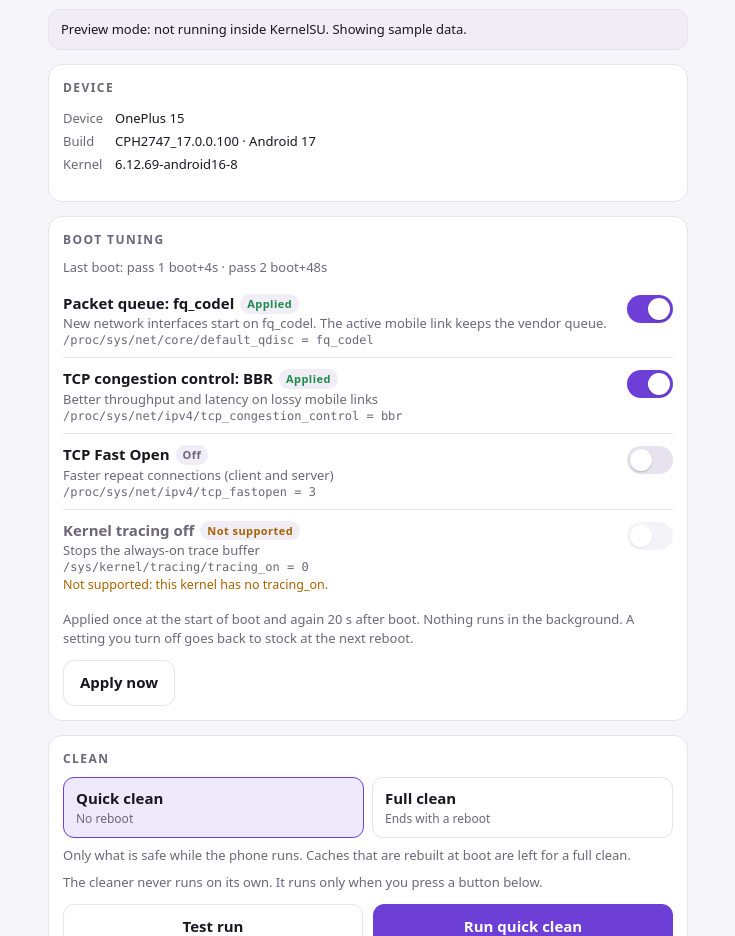
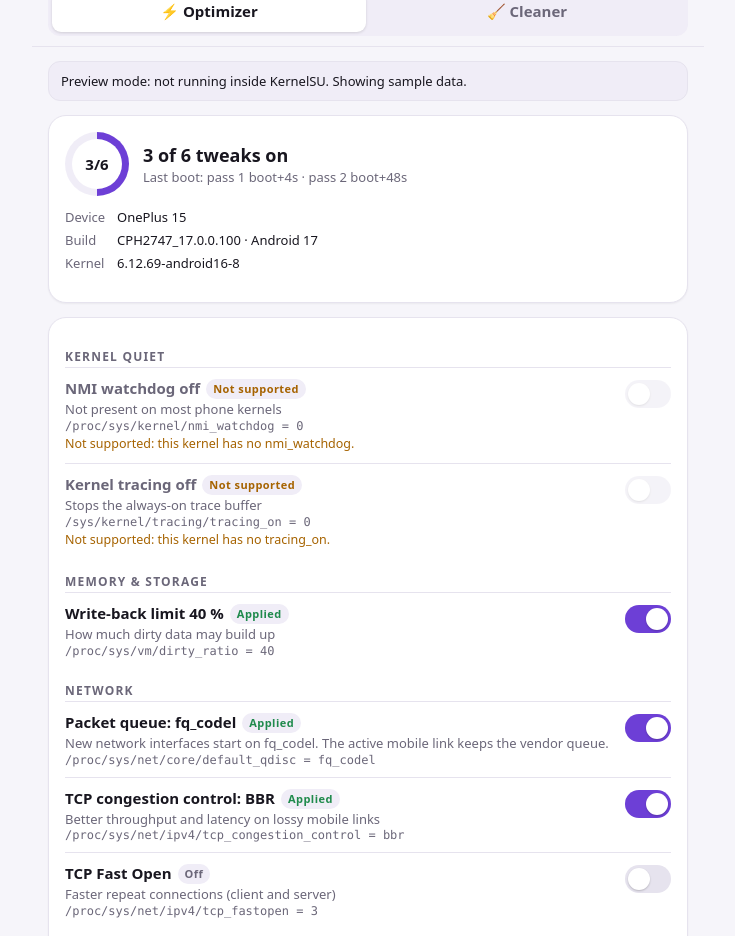
Before and after one commit to anujhalakhandi/DeepPurge, a plain HTML site: page module/webroot/index.html in a window 1280 px wide. Shown: the part 74-1010 px from the top of the page, without its empty margins (272-1007 px from the left). Drawn offline with Linux system fonts and the light colour scheme.

Commit message:
Optimizer/Cleaner tabs, new tuning and section 1 settings (HC vm_tune, debug_off, net_save, tracking_off, ASB)
Co-Authored-By: Claude Sonnet 5.5 <noreply@anthropic.com>
Claude-Session: https://claude.ai/code/session_01JVY1Y6sbmF5WjQRG8GnjJT

```diff
--- a/module/webroot/index.html
+++ b/module/webroot/index.html
@@ -21,7 +21,7 @@ main{max-width:640px;margin:0 auto}
 h1{font-size:22px;letter-spacing:.08em;margin:4px 0 2px}
 h1 small{font-size:13px;color:var(--dim);letter-spacing:0;font-weight:500;margin-left:6px}
 .sub{color:var(--dim);font-size:13px;margin:0 0 14px}
-.card{background:var(--card);border:1px solid var(--line);border-radius:14px;padding:14px;margin:0 0 14px}
+.card{background:var(--card);border:1px solid var(--line);border-radius:18px;padding:16px;margin:0 0 14px;box-shadow:0 1px 2px #0000000d}
 .card h2{font-size:12px;letter-spacing:.12em;text-transform:uppercase;color:var(--dim);margin:0 0 10px}
 .note{font-size:13px;color:var(--dim);margin:6px 0 0}
 .banner{border-radius:12px;padding:10px 12px;font-size:13px;margin:0 0 14px;border:1px solid var(--line);background:var(--chip)}
@@ -70,39 +70,71 @@ dialog ul{padding-left:18px;margin:6px 0;font-size:13.5px}
 dialog input[type=text]{font:inherit;width:100%;padding:10px;border-radius:10px;border:1px solid var(--line);background:var(--bg);color:var(--ink);margin-top:8px}
 .list{font:12px var(--mono);color:var(--dim)}
 .hidden{display:none!important}
+header.top{position:sticky;top:0;z-index:5;margin:0 -16px 14px;padding:calc(env(safe-area-inset-top) + 10px) 16px 10px;background:color-mix(in srgb,var(--bg) 88%,transparent);backdrop-filter:blur(10px);border-bottom:1px solid var(--line)}
+header.top h1{margin:0 0 8px;display:flex;align-items:baseline;gap:6px}
+.tabs{display:grid;grid-template-columns:1fr 1fr;gap:4px;background:var(--chip);border-radius:12px;padding:4px}
+.tabs button{border:0;background:transparent;padding:9px 10px;border-radius:9px;color:var(--dim)}
+.tabs button[aria-selected=true]{background:var(--card);color:var(--ink);box-shadow:0 1px 3px #0002}
+.hero{display:flex;align-items:center;gap:14px}
+.ring{--p:0;flex:none;width:64px;height:64px;border-radius:50%;display:grid;place-items:center;background:conic-gradient(var(--accent) calc(var(--p)*1%),var(--chip) 0)}
+.ring b{width:50px;height:50px;border-radius:50%;background:var(--card);display:grid;place-items:center;font-size:15px}
+.hero .big{font-size:18px;font-weight:700}
+.group{font-size:12px;letter-spacing:.1em;text-transform:uppercase;color:var(--dim);margin:14px 0 2px;font-weight:600}
+.modes{display:grid;grid-template-columns:1fr 1fr;gap:10px}
+.mode{text-align:left;padding:14px;border-radius:14px;border:1.5px solid var(--line)}
+.mode .ic{font-size:22px;display:block;margin-bottom:4px}
+.mode b{display:block;font-size:16px}
+.mode small{display:block;color:var(--dim);font-weight:500;font-size:12.5px;margin-top:2px}
+.mode[aria-pressed=true]{border-color:var(--accent);background:color-mix(in srgb,var(--accent) 12%,var(--card))}
+.runbar{display:flex;gap:10px;margin-top:14px}
+.runbar button{padding:14px 16px}
+.runbar .primary{flex:2}
 </style>
 </head>
 <body>
 <main>
+  <header class="top">
     <h1>DEEPPURGE <small id="ver"></small></h1>
-  <p class="sub">Deep clean that keeps app logins · network &amp; kernel tuning</p>
+    <div class="tabs" role="tablist">
+      <button id="tabOpt" role="tab" data-tab="opt">⚡ Optimizer</button>
+      <button id="tabCln" role="tab" data-tab="cln">🧹 Cleaner</button>
+    </div>
+  </header>
   <div id="banners"></div>
 
-  <section class="card" id="devCard">
-    <h2>Device</h2>
-    <dl class="kv" id="dev"></dl>
+  <div id="paneOpt">
+    <section class="card">
+      <div class="hero">
+        <div class="ring" id="ring"><b id="ringTxt"></b></div>
+        <div><div class="big" id="optTitle"></div><div class="note" style="margin:0" id="bootInfo"></div></div>
+      </div>
+      <dl class="kv" id="dev" style="margin-top:12px"></dl>
     </section>
-
     <section class="card">
-    <h2>Boot tuning</h2>
-    <div id="bootInfo" class="note" style="margin:0 0 6px"></div>
       <div id="tune"></div>
       <p class="note">Applied once at the start of boot and again 20 s after boot. Nothing runs in the background. A setting you turn off goes back to stock at the next reboot.</p>
-    <div class="btns"><button id="applyNow">Apply now</button></div>
+      <div class="btns"><button id="applyNow" class="primary grow">Apply now</button></div>
     </section>
+    <section class="card">
+      <h2>Reset</h2>
+      <p class="note" style="margin:0 0 4px">Puts the system settings the cleaner changed back to stock and turns every tuning setting off. Cleaning can't be undone. Use this before uninstalling the module.</p>
+      <div class="btns"><button id="revertBtn" class="danger">Revert settings &amp; tuning</button></div>
+    </section>
+  </div>
 
+  <div id="paneCln" class="hidden">
     <section class="card">
-    <h2>Clean</h2>
-    <div class="seg" role="group" aria-label="Kind of clean">
-      <button id="modeQuick" data-mode="quick">Quick clean<small>No reboot</small></button>
-      <button id="modeFull" data-mode="full">Full clean<small>Ends with a reboot</small></button>
+      <h2>Choose a clean</h2>
+      <div class="modes" role="group" aria-label="Kind of clean">
+        <button id="modeQuick" class="mode" data-mode="quick"><span class="ic">⚡</span><b>Quick clean</b><small>Safe while the phone runs. No reboot.</small></button>
+        <button id="modeFull" class="mode" data-mode="full"><span class="ic">🔥</span><b>Full clean</b><small>Everything, then reboots.</small></button>
       </div>
-    <p class="note" id="modeNote" style="margin:0 0 8px"></p>
-    <p class="note">The cleaner never runs on its own. It runs only when you press a button below.</p>
-    <div class="btns">
+      <p class="note" id="modeNote"></p>
+      <div class="runbar">
         <button id="testBtn" class="grow">Test run</button>
-      <button id="runBtn" class="primary grow">Run</button>
+        <button id="runBtn" class="primary">Run</button>
       </div>
+      <p class="note">App logins and data are kept. The cleaner runs only when you press a button here.</p>
     </section>
 
     <section class="card hidden" id="outCard">
@@ -110,12 +142,7 @@ dialog input[type=text]{font:inherit;width:100%;padding:10px;border-radius:10px;
       <pre class="out" id="out"></pre>
       <div class="btns"><button id="cancelBtn" class="danger grow" disabled>Stop</button><button id="closeOut" class="grow" disabled>Close</button></div>
     </section>
-
-  <section class="card">
-    <h2>Revert</h2>
-    <p class="note" style="margin:0 0 4px">Puts section 1 settings back to stock and turns every tuning setting off. Cleaning can't be undone. Use this before uninstalling the module.</p>
-    <div class="btns"><button id="revertBtn" class="danger">Revert settings &amp; tuning</button></div>
-  </section>
+  </div>
 </main>
 
 <dialog id="dlg">
@@ -135,15 +162,25 @@ const OUT = CONF + "/run.out";
 const LOCK = "/dev/deeppurge.lock";
 
 const TUNE_LABEL = {
-  "/proc/sys/net/core/default_qdisc": ["Packet queue: fq_codel", "New network interfaces start on fq_codel. The active mobile link keeps the vendor queue."],
-  "/proc/sys/net/ipv4/tcp_congestion_control": ["TCP congestion control: BBR", "Better throughput and latency on lossy mobile links"],
-  "/proc/sys/net/ipv4/tcp_fastopen": ["TCP Fast Open", "Faster repeat connections (client and server)"],
-  "/proc/sys/net/ipv4/tcp_mtu_probing": ["MTU probing", "Finds a working packet size when the network blocks large ones"],
-  "/proc/sys/net/ipv4/tcp_slow_start_after_idle": ["No slow start after idle", "Connections keep their speed after a pause"],
-  "/proc/sys/net/ipv4/tcp_notsent_lowat": ["Less send buffering (16 KB)", "Lower latency for interactive traffic"],
-  "/proc/sys/kernel/printk": ["Quiet kernel console log", "Kernel messages stop going to the console"],
-  "/proc/sys/vm/vfs_cache_pressure": ["Keep file caches longer (50)", "Folder and file lookups stay cached"],
-  "/sys/kernel/tracing/tracing_on": ["Kernel tracing off", "Stops the always-on trace buffer"],
+  "/proc/sys/net/core/default_qdisc": ["Packet queue: fq_codel", "New network interfaces start on fq_codel. The active mobile link keeps the vendor queue.", "Network"],
+  "/proc/sys/net/ipv4/tcp_congestion_control": ["TCP congestion control: BBR", "Better throughput and latency on lossy mobile links", "Network"],
+  "/proc/sys/net/ipv4/tcp_fastopen": ["TCP Fast Open", "Faster repeat connections (client and server)", "Network"],
+  "/proc/sys/net/ipv4/tcp_mtu_probing": ["MTU probing", "Finds a working packet size when the network blocks large ones", "Network"],
+  "/proc/sys/net/ipv4/tcp_slow_start_after_idle": ["No slow start after idle", "Connections keep their speed after a pause", "Network"],
+  "/proc/sys/net/ipv4/tcp_notsent_lowat": ["Less send buffering (16 KB)", "Lower latency for interactive traffic", "Network"],
+  "/proc/sys/kernel/printk": ["Quiet kernel console log", "Kernel messages stop going to the console", "Kernel quiet"],
+  "/proc/sys/vm/vfs_cache_pressure": ["Keep file caches longer (50)", "Folder and file lookups stay cached", "Memory & storage"],
+  "/proc/sys/vm/dirty_writeback_centisecs": ["Flash write-back every 60 s", "Fewer storage wake-ups", "Memory & storage"],
+  "/proc/sys/vm/dirty_expire_centisecs": ["Dirty data expires after 60 s", "Pairs with the write-back interval", "Memory & storage"],
+  "/proc/sys/vm/dirty_background_ratio": ["Background write-back at 20 %", "Batches writes to flash", "Memory & storage"],
+  "/proc/sys/vm/dirty_ratio": ["Write-back limit 40 %", "How much dirty data may build up", "Memory & storage"],
+  "/proc/sys/vm/stat_interval": ["VM statistics every 60 s", "Less periodic CPU work", "Memory & storage"],
+  "/proc/sys/kernel/printk_devkmsg": ["/dev/kmsg writes off", "Apps can't flood the kernel log", "Kernel quiet"],
+  "/proc/sys/kernel/sched_schedstats": ["Scheduler statistics off", "Less accounting overhead", "Kernel quiet"],
+  "/proc/sys/kernel/nmi_watchdog": ["NMI watchdog off", "Not present on most phone kernels", "Kernel quiet"],
+  "/proc/sys/kernel/perf_cpu_time_max_percent": ["Perf sampling capped at 2 %", "Limits profiling overhead", "Kernel quiet"],
+  "/proc/sys/debug/exception-trace": ["Exception trace off", "No fault messages in the kernel log", "Kernel quiet"],
+  "/sys/kernel/tracing/tracing_on": ["Kernel tracing off", "Stops the always-on trace buffer", "Kernel quiet"],
 };
 
 /* ── KernelSU bridge ─────────────────────────────────────────────── */
@@ -204,18 +241,27 @@ function render() {
     ["Kernel", (k.kernel || "").split("-").slice(0, 3).join("-")],
   ].map(([a, v]) => `<dt>${esc(a)}</dt><dd>${esc(v || "?")}</dd>`).join("");
 
-  // boot tuning
+  // optimizer
   $("bootInfo").textContent = P.boots.length ? "Last boot: " + P.boots.map(x => x.replace(/\s+\d{4}-\d\d-\d\d.*$/, "")).join(" · ") : "No boot record yet. It is written at the next boot.";
+  P.tune.sort((x, y) => ((TUNE_LABEL[x.path] || [])[2] || "Other").localeCompare(((TUNE_LABEL[y.path] || [])[2] || "Other")) || (!!tuneWhy(x) - !!tuneWhy(y)));
+  const usable = P.tune.filter(t => !tuneWhy(t));
+  const active = usable.filter(t => !t.off);
+  const pct = P.tune.length ? Math.round(100 * active.length / P.tune.length) : 0;
+  $("ring").style.setProperty("--p", pct);
+  $("ringTxt").textContent = active.length + "/" + P.tune.length;
+  $("optTitle").textContent = active.length + " of " + P.tune.length + " tweaks on";
+  let lastG = null;
   $("tune").innerHTML = P.tune.map((t, i) => {
     const why = tuneWhy(t);
-    const [label, hint] = TUNE_LABEL[t.path] || [t.path.split("/").pop(), ""];
+    const [label, hint, grp] = TUNE_LABEL[t.path] || [t.path.split("/").pop(), "", "Other"];
     let chip;
     if (why) chip = `<span class="chip warn">${t.exists ? "Not applied" : "Not supported"}</span>`;
     else if (t.off) chip = `<span class="chip">Off</span>`;
     else if (t.state === "ok") chip = `<span class="chip ok">Applied</span>`;
     else if (t.state === "off") chip = `<span class="chip">On at next boot</span>`;
     else chip = `<span class="chip">Not applied yet</span>`;
-    return `<div class="row ${why ? "na" : ""}"><div class="txt">
+    const head = grp !== lastG ? `<div class="group">${esc(grp)}</div>` : ""; lastG = grp;
+    return head + `<div class="row ${why ? "na" : ""}"><div class="txt">
       <div class="t">${esc(label)}${chip}</div>
       ${hint ? `<div class="h">${esc(hint)}</div>` : ""}
       <div class="p">${esc(t.path)} = ${esc(t.value)}</div>
@@ -230,7 +276,7 @@ function render() {
   $("modeNote").textContent = quick
     ? "Only what is safe while the phone runs. Caches that are rebuilt at boot are left for a full clean."
     : "Everything, including caches rebuilt at boot. The phone reboots when the clean is done, and you'll be asked first.";
-  $("runBtn").textContent = quick ? "Run quick clean" : "Run full clean & reboot";
+  $("runBtn").textContent = quick ? "Run" : "Run & reboot";
 
   updateButtons();
 }
@@ -304,6 +350,17 @@ function poll(t0) {
 }
 
 /* ── Actions ─────────────────────────────────────────────────────── */
+function showTab(t) {
+  $("paneOpt").classList.toggle("hidden", t !== "opt");
+  $("paneCln").classList.toggle("hidden", t !== "cln");
+  $("tabOpt").setAttribute("aria-selected", t === "opt");
+  $("tabCln").setAttribute("aria-selected", t === "cln");
+  try { localStorage.setItem("dp_tab", t); } catch (e) {}
+}
+for (const id of ["tabOpt", "tabCln"]) $(id).onclick = () => showTab($(id).dataset.tab);
+let tab0 = "opt"; try { tab0 = localStorage.getItem("dp_tab") || "opt"; } catch (e) {}
+showTab(tab0 === "cln" ? "cln" : "opt");
+
 for (const id of ["modeQuick", "modeFull"]) {
   $(id).onclick = async () => { ui.mode = $(id).dataset.mode; await saveUi(); render(); };
 }
@@ -381,12 +438,12 @@ function mockExec(cmd) {
       "10|live|Storage GC & TRIM|smart F2FS garbage collection + TRIM|",
     ];
     return { errno: 0, stderr: "", stdout: [
-      "module=v10.1", "model=OnePlus 15", "build=CPH2747_17.0.0.100", "android=17", "kernel=6.12.69-android16-8-g1234",
+      "module=v10.2", "model=OnePlus 15", "build=CPH2747_17.0.0.100", "android=17", "kernel=6.12.69-android16-8-g1234",
       "oplusrom=V17.0", "avail_cc=reno cubic bbr", "running=",
       ...secs.map(x => "S|" + x),
       "B|pass 1  boot+4s  1970-01-01 00:00:04", "B|pass 2  boot+48s  2026-11-18 10:02:11",
       "T|/proc/sys/net/core/default_qdisc|fq_codel|1|0|ok|fq_codel", "T|/proc/sys/net/ipv4/tcp_congestion_control|bbr|1|0|ok|bbr",
-      "T|/proc/sys/net/ipv4/tcp_fastopen|3|1|1|off|", "T|/sys/kernel/tracing/tracing_on|0|0|0|missing|",
+      "T|/proc/sys/net/ipv4/tcp_fastopen|3|1|1|off|", "T|/proc/sys/vm/dirty_ratio|40|1|0|ok|40", "T|/proc/sys/kernel/nmi_watchdog|0|0|0|missing|", "T|/sys/kernel/tracing/tracing_on|0|0|0|missing|",
     ].join("\n") };
   }
   if (cmd.includes("cat " + OUT)) return { errno: 0, stderr: "", stdout: "  Quick clean · 1 of 11 sections · no reboot\n  [01/01] System caches & temp files\n          – Package-manager & overlay caches · full clean only\n          ✓ Done · 3s · 412.0 MB\n@@RUN=0\n" };
```
Also changed, not shown: 5 other files. Lines whose indentation alone changed are shown as unchanged.
